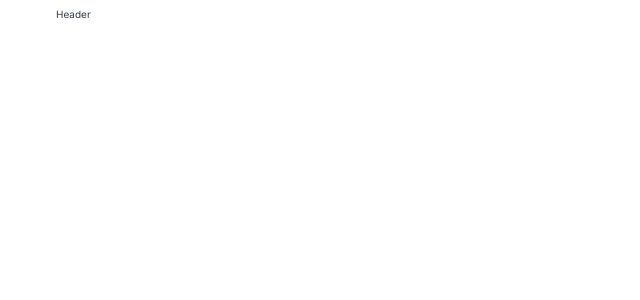
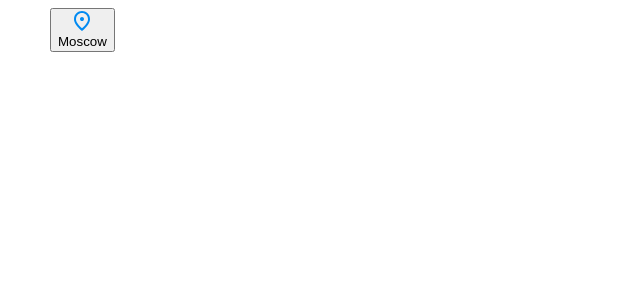
Before and after one commit to globaldrive/mot-motor-react, a Next.js app: page / in a window 1280 px wide. Shown: the top 300 px of the page, without its empty margins (0-640 px from the left). Built offline with nearby package versions, Linux system fonts and the light colour scheme.

Commit message:
feat: add CityPicker component

```diff
--- a/src/app/_assets/styles/general/index.scss
+++ b/src/app/_assets/styles/general/index.scss
@@ -25,8 +25,7 @@ ul {
 }
 
 .container {
-  max-width: 1200px;
+  max-width: 1180px;
   width: 100%;
-  padding: 0 1rem;
   margin: 0 auto;
 }
--- /dev/null
+++ b/src/app/_components/CityPicker/index.tsx
@@ -0,0 +1,20 @@
+"use client";
+import Image from "next/image";
+import { useSelector } from "react-redux";
+
+import locationSvg from "@/_assets/images/general/location.svg";
+import ArrowIcon from "@/_components/Icons/Arrow";
+import { RootState } from "@/_store/store";
+
+const CityPicker = () => {
+  const userCity = useSelector((state: RootState) => state.userDetails.city);
+  return (
+    <button>
+      <Image src={locationSvg} alt="знак локации" width={16} height={20} />
+      <div>{userCity}</div>
+      <ArrowIcon />
+    </button>
+  );
+};
+
+export default CityPicker;
--- a/src/app/_components/Header/index.tsx
+++ b/src/app/_components/Header/index.tsx
@@ -1,7 +1,14 @@
+import styles from "./header.module.scss";
+import CityPicker from "@/_components/CityPicker";
+
 const Header = () => {
   return (
     <header>
-      <div className={"container"}>Header</div>
+      <div className={"container"}>
+        <div className={styles.topLine}>
+          <CityPicker />
+        </div>
+      </div>
     </header>
   );
 };
--- /dev/null
+++ b/src/app/_components/Icons/Arrow/Arrow.interface.ts
@@ -0,0 +1,3 @@
+interface ArrowProps {
+  color?: "main" | "secondary";
+}
--- /dev/null
+++ b/src/app/_components/Icons/Arrow/arrow.module.scss
@@ -0,0 +1,9 @@
+@import '@/_assets/styles/variables';
+
+.root {
+  position: relative;
+}
+
+.firstLine {
+  background-color: $primaryText;
+}
--- /dev/null
+++ b/src/app/_components/Icons/Arrow/index.tsx
@@ -0,0 +1,12 @@
+import styles from "./arrow.module.scss";
+
+const ArrowIcon = () => {
+  return (
+    <div className={styles.root}>
+      <span className={styles.firstLine}></span>
+      <span className={styles.secondtLine}></span>
+    </div>
+  );
+};
+
+export default ArrowIcon;
--- /dev/null
+++ b/src/app/_store/slices/UserDetails/UserDetails.interface.ts
@@ -0,0 +1,5 @@
+interface UserDetails {
+  city: string;
+}
+
+export default UserDetails;
--- /dev/null
+++ b/src/app/_store/slices/UserDetails/index.tsx
@@ -0,0 +1,20 @@
+import { createSlice, PayloadAction } from "@reduxjs/toolkit";
+
+import UserDetails from "@/_store/slices/UserDetails/UserDetails.interface";
+
+const initialState: UserDetails = {
+  city: "Moscow"
+};
+
+const userDetailsSlice = createSlice({
+  name: "userDetails",
+  initialState,
+  reducers: {
+    changeUserCity: (state, action: PayloadAction<string>) => {
+      state.city = action.payload;
+    }
+  }
+});
+
+export const { changeUserCity } = userDetailsSlice.actions;
+export default userDetailsSlice.reducer;
--- a/src/app/_store/store.ts
+++ b/src/app/_store/store.ts
@@ -2,8 +2,12 @@
 
 import { configureStore } from "@reduxjs/toolkit";
 
+import UserDetailsReducer from "./slices/UserDetails";
+
 export const store = configureStore({
-  reducer: {}
+  reducer: {
+    userDetails: UserDetailsReducer
+  }
 });
 
 export type RootState = ReturnType<typeof store.getState>;
--- a/src/app/layout.tsx
+++ b/src/app/layout.tsx
@@ -11,10 +11,10 @@ const inter = Inter({ subsets: ["latin"] });
 export const metadata: Metadata = {
   title:
     "Интернет магазин техники для отдыха, охоты и рыбалки: лодочные моторы, лодки ПВХ, лодки РИБ-ПВХ под мотор, SUP доски, квадроциклы, мотобуксировщики, снегоходы, снегоуборщики, сноуборды (snowboard)",
-  description: "Generated by create next app",
+  description: "Generated by create next app"
 };
 export default function RootLayout({
-  children,
+  children
 }: Readonly<{
   children: React.ReactNode;
 }>) {
```
Also changed, not shown: src/app/_assets/images/general/location.svg (added), src/app/_components/Header/header.module.scss (added).
